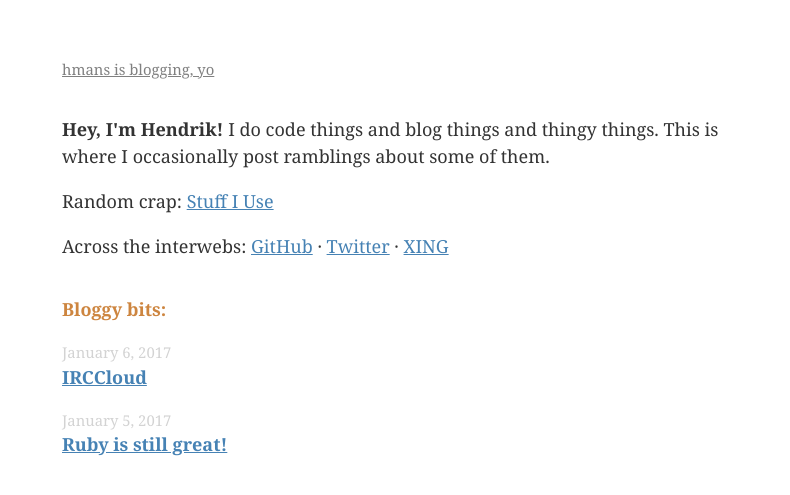
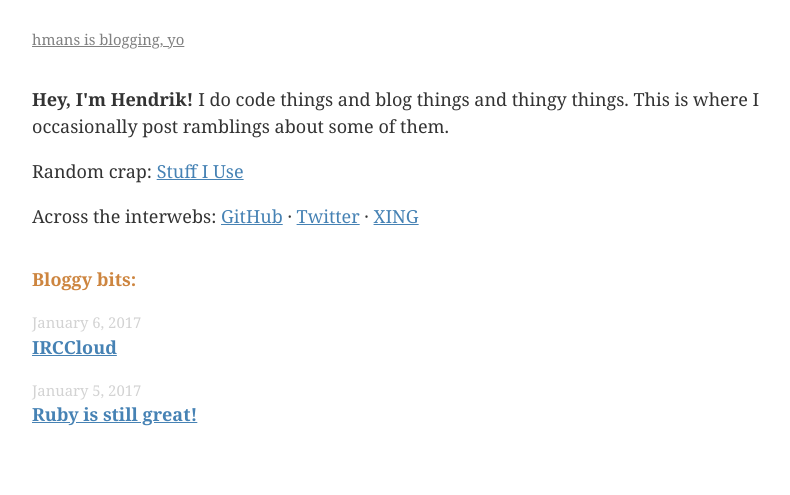
Before and after one commit to hmans/hmans.github.io-jekyll, a Jekyll site: the page built from index.html, in a window 1280 px wide. Shown: the top 495 px of the page, without its empty margins (228-1018 px from the left). Built offline with Jekyll 4.4.1, drawn with Linux system fonts in a browser that asks for light colours; nearby versions of some CDN libraries.

Commit message:
Decrease container padding

```diff
--- a/css/main.scss
+++ b/css/main.scss
@@ -23,7 +23,7 @@ body {
   margin-left: auto;
   margin-right: auto;
   max-width: 800px;
-  padding: 50px;
+  padding: 20px;
 }
 
 nav[role="main"] {
```
